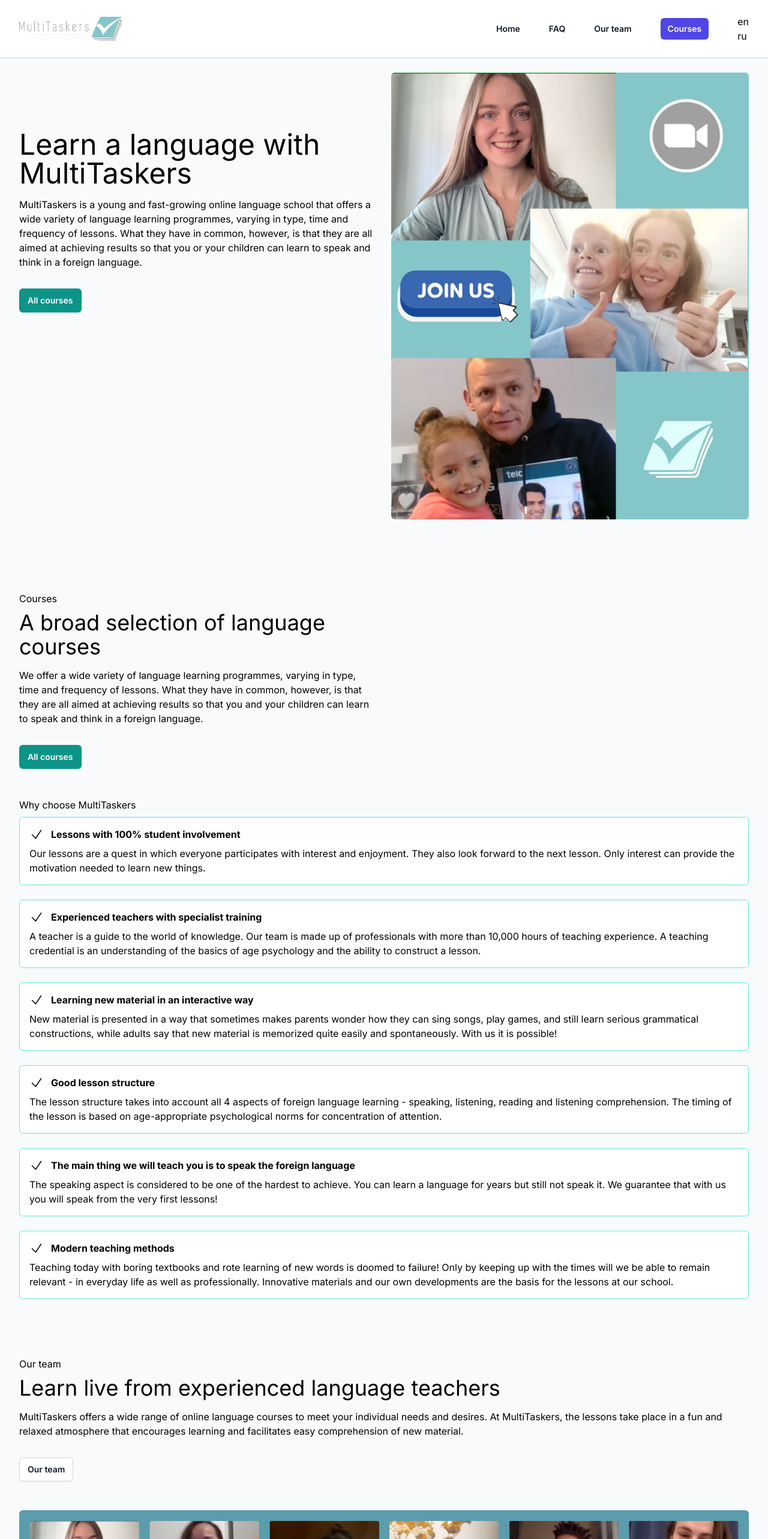
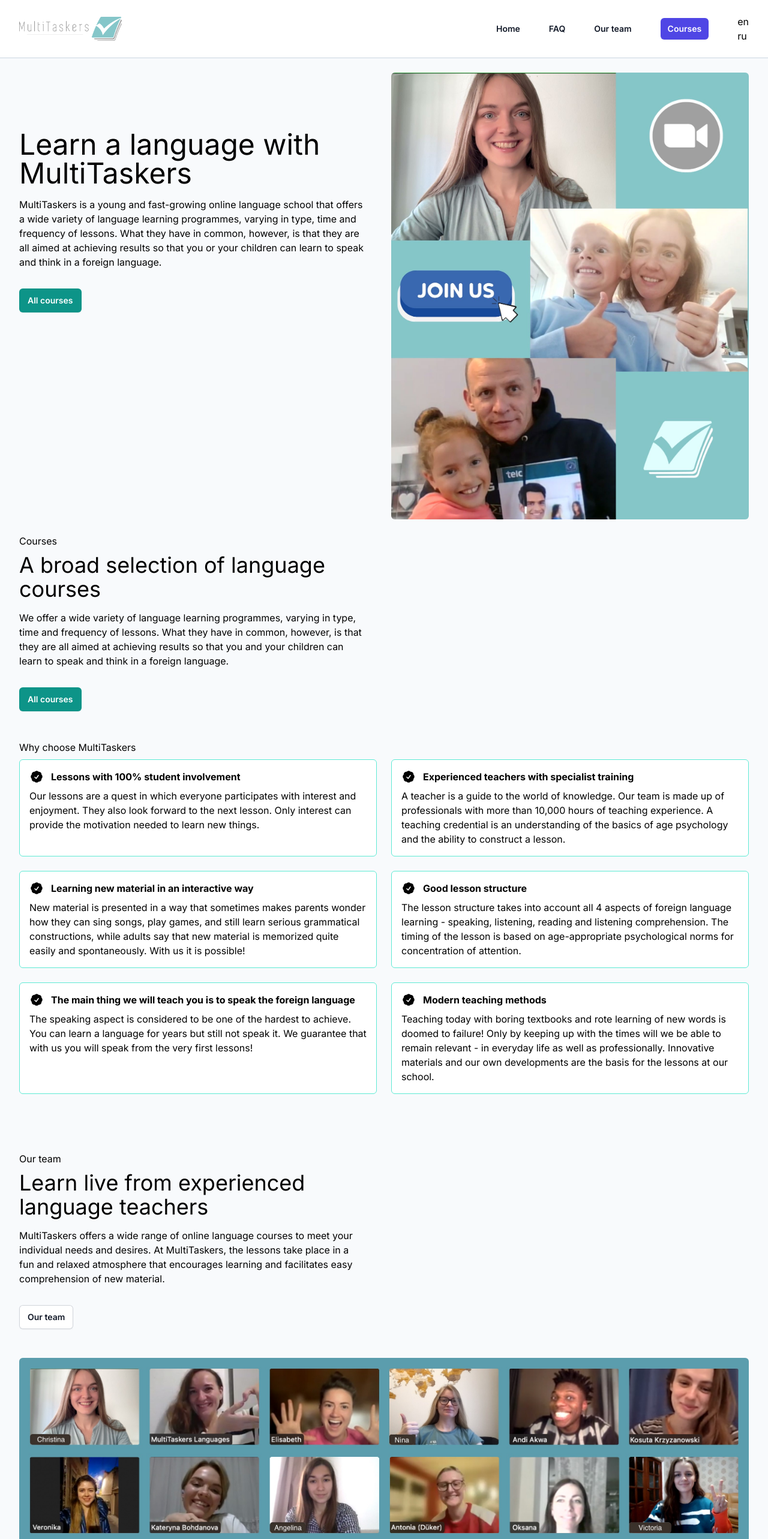
Before and after one commit to MultiTaskersGmbH/multitaskers, a Next.js app: page /en in a window 1280 px wide. Shown: the top 2566 px of the page at 60% size. Built offline with nearby package versions, Linux system fonts and the light colour scheme.

Commit message:
add home styleing

```diff
--- a/src/app/[lang]/page.tsx
+++ b/src/app/[lang]/page.tsx
@@ -17,12 +17,12 @@ export default async function Page({
       <div className="mx-auto max-w-7xl px-4 pt-6 sm:px-6 lg:px-8">
         <div className="md:grid md:grid-cols-2 md:gap-6">
           {/* hero-section */}
-          <section className="pb-12 pt-24">
+          <section className="pb-12 pt-24 md:max-w-lg md:pb-0 lg:max-w-xl">
             <h1 className="mb-4 text-5xl">{home.hero.heading}</h1>
             <p className="mb-8">{home.hero.description}</p>
             <Button href={`/${lang}/courses`}>{home.hero.linkButton}</Button>
           </section>
-          <div className="md:sticky md:top-4">
+          <div className="md:sticky md:top-4 ">
             <Image
               className="w-full rounded-md"
               src="/images/hero-image.jpeg"
@@ -33,7 +33,7 @@ export default async function Page({
           </div>
 
           {/* course-section */}
-          <section className="pt-24">
+          <section className="pt-24  md:max-w-lg md:pt-0 lg:max-w-xl">
             <h2 className="mb-2">{home.courses.heading}</h2>
             <p className="mb-4 text-4xl">{home.courses.title}</p>
             <p className="mb-8">{home.courses.description}</p>
@@ -45,7 +45,7 @@ export default async function Page({
       {/* benefits-section */}
       <section className="mx-auto max-w-7xl px-4 py-12 sm:px-6 lg:px-8">
         <h3 className="mb-2">{home.benefits.heading}</h3>
-        <div className="grid gap-6">
+        <div className="grid gap-6 md:grid-cols-2">
           {home.benefits.list.map((benefit) => (
             <div
               key={benefit.heading}
@@ -57,11 +57,11 @@ export default async function Page({
                     xmlns="http://www.w3.org/2000/svg"
                     viewBox="0 0 24 24"
                     fill="currentColor"
-                    className="h-6 w-6 shrink-0"
+                    className="h-6 w-6"
                   >
                     <path
                       fillRule="evenodd"
-                      d="M19.916 4.626a.75.75 0 01.208 1.04l-9 13.5a.75.75 0 01-1.154.114l-6-6a.75.75 0 011.06-1.06l5.353 5.353 8.493-12.739a.75.75 0 011.04-.208z"
+                      d="M8.603 3.799A4.49 4.49 0 0112 2.25c1.357 0 2.573.6 3.397 1.549a4.49 4.49 0 013.498 1.307 4.491 4.491 0 011.307 3.497A4.49 4.49 0 0121.75 12a4.49 4.49 0 01-1.549 3.397 4.491 4.491 0 01-1.307 3.497 4.491 4.491 0 01-3.497 1.307A4.49 4.49 0 0112 21.75a4.49 4.49 0 01-3.397-1.549 4.49 4.49 0 01-3.498-1.306 4.491 4.491 0 01-1.307-3.498A4.49 4.49 0 012.25 12c0-1.357.6-2.573 1.549-3.397a4.49 4.49 0 011.307-3.497 4.49 4.49 0 013.497-1.307zm7.007 6.387a.75.75 0 10-1.22-.872l-3.236 4.53L9.53 12.22a.75.75 0 00-1.06 1.06l2.25 2.25a.75.75 0 001.14-.094l3.75-5.25z"
                       clipRule="evenodd"
                     />
                   </svg>
@@ -76,7 +76,7 @@ export default async function Page({
 
       {/* team-section */}
       <section className="mx-auto max-w-7xl px-4 py-12 sm:px-6 lg:px-8">
-        <div className="pb-12">
+        <div className="pb-12 md:max-w-lg lg:max-w-xl">
           <h2 className="mb-2">{home.team.heading}</h2>
           <p className="mb-4 text-4xl">{home.team.title}</p>
           <p className="mb-8">{home.team.description}</p>
```
